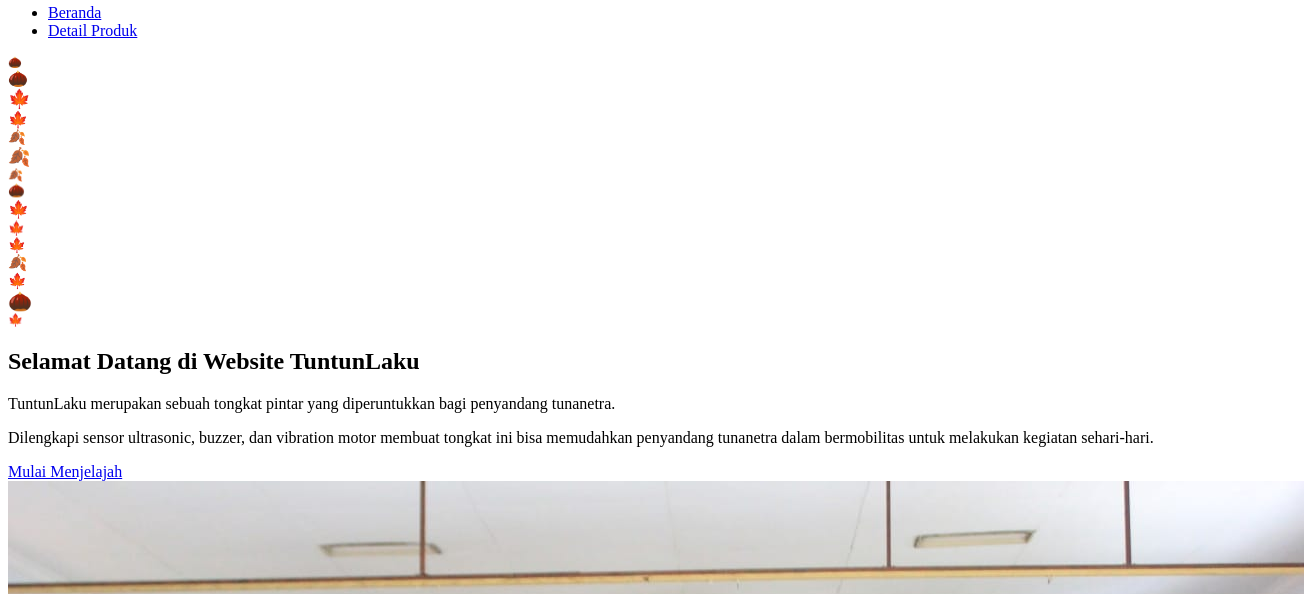
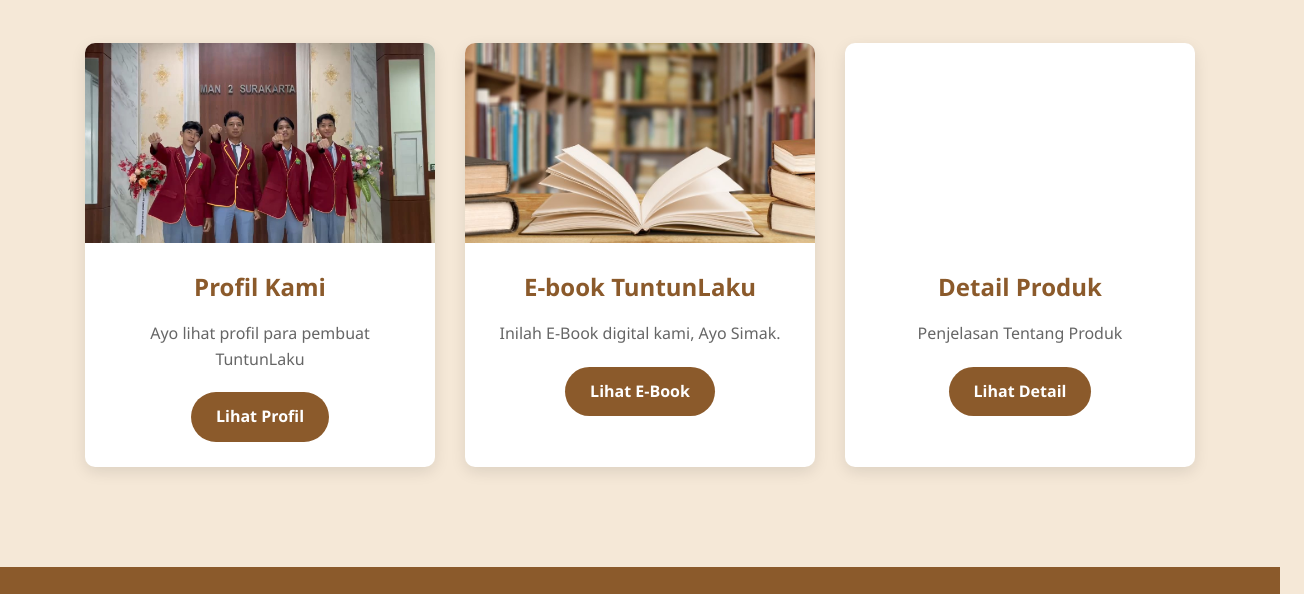
Before and after one commit to arzaputra29/krenova2025, a plain HTML site: page index.html in a window 1280 px wide. Shown: the part 648-1242 px from the top of the page, 1304 px wide, since content can reach past the window. Drawn offline with Linux system fonts and the light colour scheme; files whose address does not match are found by name.

Commit message:
Update index.html

```diff
--- a/index.html
+++ b/index.html
@@ -4,7 +4,7 @@
   <meta charset="UTF-8">
   <meta name="viewport" content="width=device-width, initial-scale=1.0">
   <title>TuntunLaku</title>
-  <link rel="stylesheet" href="/website TUNTUNLAKU/style.css">
+  <link rel="stylesheet" href="/website_TUNTUNLAKU/style.css">
   <link rel="stylesheet" href="https://cdnjs.cloudflare.com/ajax/libs/font-awesome/5.15.3/css/all.min.css">
 </head>
 <body>
```
